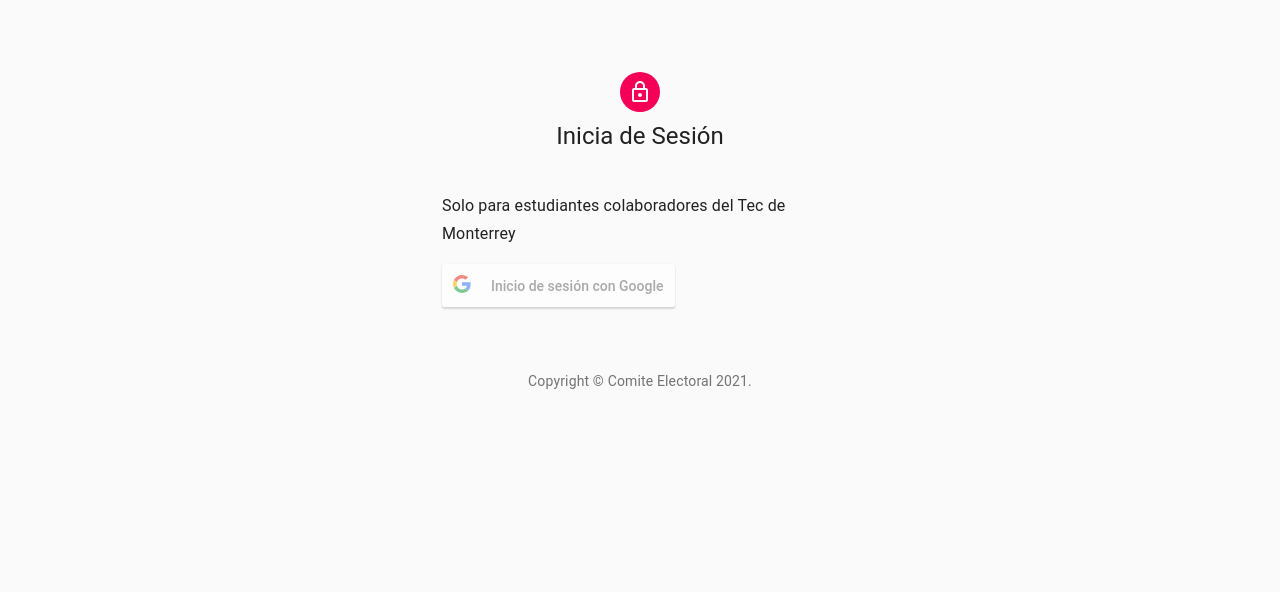
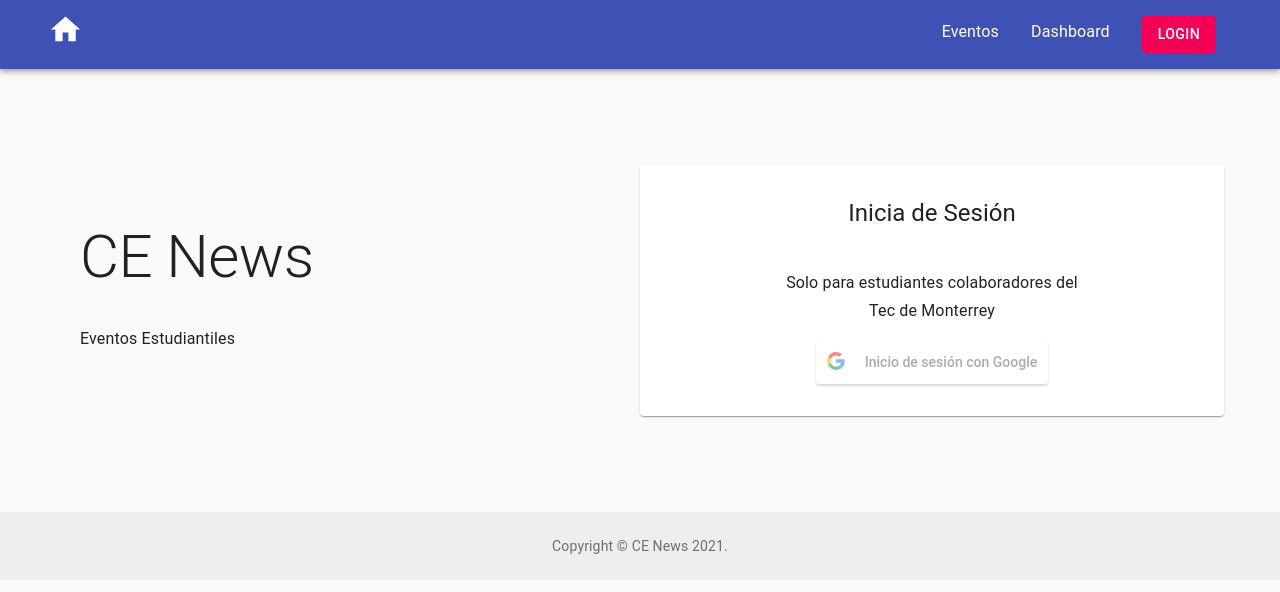
Before and after one commit to APIStear/FETEC-News, a React (Create React App) app in the folder client/: page /login in a window 1280 px wide. Shown: the top 592 px of the page. Built offline with nearby package versions, Linux system fonts and the light colour scheme; no server answers.

Commit message:
Adds navbar and footer, and finishes login design

```diff
--- a/client/src/App.js
+++ b/client/src/App.js
@@ -1,21 +1,24 @@
-import logo from './logo.svg';
+import Header from './Header';
 import './App.css';
 import SignIn from './SignIn';
 import { BrowserRouter as Router, Route, Switch} from 'react-router-dom'
 import React, { useState } from "react";
 import { getToken } from './TokenUtilities';
+import PageFooter from './PageFooter'
 
 function App() {
   const [loggedIn, setLoggedIn] = useState(getToken());
 
   return (
     <Router>
+      <Header />
       <Switch>
         <Route
           path='/login'
           render = {(props) => (<SignIn {... props}  loginHandler={setLoggedIn} />)}
         />
       </Switch>
+      <PageFooter />
     </Router>
     // <div className="App">
     //   <header className="App-header">
--- /dev/null
+++ b/client/src/Header.js
@@ -0,0 +1,77 @@
+import * as React from "react"
+import { AppBar, Button, Container, Toolbar, Hidden } from "@material-ui/core"
+import { List, ListItem, ListItemText } from "@material-ui/core"
+import { IconButton } from "@material-ui/core"
+import { Home } from "@material-ui/icons"
+import { makeStyles } from "@material-ui/core"
+import SideDrawer from "./SideDrawer"
+import { Link } from 'react-router-dom'
+const useStyles = makeStyles({
+  navbarDisplayFlex: {
+    display: `flex`,
+    justifyContent: `space-between`
+  },
+  navDisplayFlex: {
+    display: `flex`,
+    justifyContent: `space-between`
+  },
+  linkText: {
+    textDecoration: `none`,
+      color: `white`
+  }
+});
+
+const navLinks = [
+  { title: `Eventos`, path: `/events` },
+  { title: `Dashboard`, path: `/dashboard` },
+]
+
+const Header = () => {
+  const classes = useStyles();
+  return (
+    <AppBar position="static" color="primary">
+      <Toolbar>
+        <Container className={classes.navbarDisplayFlex}>
+          {/* Replace by CE Logo */}
+          <Link to="/">
+            <IconButton edge="start" color="inherit" aria-label="home">
+              <Home fontSize="large" style={{ color: "white" }} />
+            </IconButton>
+          </Link>
+          <Hidden smDown>
+            <List
+                component="nav"
+                aria-labelledby="main navigation"
+                className={classes.navDisplayFlex}
+            >
+              {navLinks.map(({ title, path }) => (
+                <Link to={path} key={title} className={classes.linkText}>
+                  <ListItem button>
+                    <ListItemText primary={title} />
+                  </ListItem>
+                </Link>
+              ))}
+            <ListItem>
+              <Button
+                  to="/login"
+                  component={Link}
+                  variant="contained"
+                  color="secondary"
+                  disableElevation
+                  className={classes.linkText}
+              >
+                Login
+              </Button>
+            </ListItem>
+            </List>
+
+          </Hidden>
+          <Hidden mdUp>
+            <SideDrawer navLinks={navLinks}/>
+          </Hidden>
+        </Container>
+      </Toolbar>
+    </AppBar>
+  )
+}
+export default Header
--- /dev/null
+++ b/client/src/PageFooter.js
@@ -0,0 +1,38 @@
+import * as React from 'react';
+import { makeStyles, Typography, Link, Container } from '@material-ui/core'
+
+const useStyles = makeStyles((theme) => ({
+  footer: {
+    padding: theme.spacing(3, 2),
+    marginTop: 'auto',
+    backgroundColor:
+      theme.palette.type === 'light' ? theme.palette.grey[200] : theme.palette.grey[800],
+  },
+}));
+
+function Copyright() {
+  return (
+    <Typography variant="body2" color="textSecondary" align="center">
+      {'Copyright © '}
+      <Link color="inherit" href="https://material-ui.com/">
+        CE News
+      </Link>{' '}
+      {new Date().getFullYear()}
+      {'.'}
+    </Typography>
+  );
+}
+
+const PageFooter = () => {
+  const classes = useStyles();
+  return (
+    <footer className={classes.footer}>
+      <Container maxWidth="sm">
+        <Copyright/>
+      </Container>
+    </footer>
+  )
+}
+
+
+export default PageFooter
--- /dev/null
+++ b/client/src/SideDrawer.js
@@ -0,0 +1,87 @@
+import {useState, Fragment} from "react"
+import { IconButton, Drawer, Button } from "@material-ui/core"
+import { Menu } from "@material-ui/icons"
+import { makeStyles } from "@material-ui/core/styles"
+import { List, ListItem, ListItemText } from "@material-ui/core"
+import { Link } from 'react-router-dom';
+
+const useStyles = makeStyles((theme) => ({
+  list: {
+    width: 250,
+  },
+  linkText: {
+    textDecoration: `none`,
+    textTransform: `uppercase`,
+    color: `white`,
+  },
+  drawerPrimary: {
+    background: theme.palette.primary.main,
+  }
+}))
+
+const SideDrawer = ({ navLinks }) => {
+  const [state, setState] = useState({ right: false });
+  const classes = useStyles();
+  const toggleDrawer = (anchor, open) => event => {
+    if (
+      event.type === "keydown" &&
+      (event.key === "Tab" || event.key === "Shift")
+    ) {
+      return
+    }
+    setState({ [anchor]: open })
+  }
+
+  const sideDrawerList = anchor => (
+    <div
+      className={classes.list}
+      role="presentation"
+      onClick={toggleDrawer(anchor, false)}
+      onKeyDown={toggleDrawer(anchor, false)}
+    >
+      <List component="nav">
+        {navLinks.map(({ title, path }) => (
+          <Link to={path} key={title} className={classes.linkText}>
+            <ListItem button>
+              <ListItemText primary={title} />
+            </ListItem>
+          </Link>
+        ))}
+        <ListItem>
+          <Button
+              to="/login"
+              component={Link}
+              variant="contained"
+              color="secondary"
+              disableElevation
+              className={classes.linkText}
+          >
+            Login
+          </Button>
+        </ListItem>
+      </List>
+    </div>
+  );
+
+  return (
+    <Fragment>
+      <IconButton
+          edge="start"
+          aria-label="menu"
+          onClick={toggleDrawer("right", true)}
+      >
+        <Menu fontSize="large" style={{ color: `white` }} />
+      </IconButton>
+      <Drawer
+          PaperProps={{className: classes.drawerPrimary}}
+          anchor="right"
+          open={state.right}
+          onOpen={toggleDrawer("right", true)}
+          onClose={toggleDrawer("right", false)}
+      >
+        {sideDrawerList("right")}
+      </Drawer>
+    </Fragment>
+  )
+}
+export default SideDrawer
--- a/client/src/SignIn.js
+++ b/client/src/SignIn.js
@@ -1,14 +1,7 @@
 import React from 'react';
-import Avatar from '@material-ui/core/Avatar';
-import Button from '@material-ui/core/Button';
 import CssBaseline from '@material-ui/core/CssBaseline';
-import TextField from '@material-ui/core/TextField';
-import FormControlLabel from '@material-ui/core/FormControlLabel';
-import Checkbox from '@material-ui/core/Checkbox';
-import Link from '@material-ui/core/Link';
 import Grid from '@material-ui/core/Grid';
 import Box from '@material-ui/core/Box';
-import LockOutlinedIcon from '@material-ui/icons/LockOutlined';
 import Typography from '@material-ui/core/Typography';
 import { makeStyles } from '@material-ui/core/styles';
 import Container from '@material-ui/core/Container';
@@ -16,26 +9,22 @@
 import axios from "axios";
 import { Paper } from '@material-ui/core';
 
-function Copyright() {
-  return (
-    <Typography variant="body2" color="textSecondary" align="center">
-      {'Copyright © '}
-      <Link color="inherit" href="https://material-ui.com/">
-        Comite Electoral
-      </Link>{' '}
-      {new Date().getFullYear()}
-      {'.'}
-    </Typography>
-  );
-}
-
-
 const useStyles = makeStyles((theme) => ({
   paper: {
-    marginTop: theme.spacing(8),
+    marginTop: theme.spacing(4),
+    marginBottom: theme.spacing(4),
+    padding: theme.spacing(4),
     display: 'flex',
     flexDirection: 'column',
     alignItems: 'center',
+    justifyContent: 'center'
+  },
+  title: {
+    marginTop: theme.spacing(8),
+    padding: theme.spacing(3),
+    "& h2": {
+      marginTop: theme.spacing(4)
+    }
   },
   avatar: {
     margin: theme.spacing(1),
@@ -44,6 +33,11 @@
   form: {
     width: '100%', // Fix IE 11 issue.
     marginTop: theme.spacing(1),
+  },
+  centerText: {
+    display: 'flex',
+    alignItems: 'center',
+    justifyContent: 'center',
   },
   submit: {
     margin: theme.spacing(3, 0, 2),
@@ -75,20 +69,29 @@
     console.log('error :>> ', error);
   }
   return (
-    <Container component="main" maxWidth="xs">
+    <Container component="main" maxWidth="xl">
       <CssBaseline />
       <div className={classes.paper}>
-        <Avatar className={classes.avatar}>
-          <LockOutlinedIcon />
-        </Avatar>
+        <Grid container >
+          <Grid item md={6} className={classes.title}>
+          <Typography component="h1" variant="h2">
+            CE News
+          </Typography>
+          <Typography component="h2" variant="subtitle1">
+            Eventos Estudiantiles
+          </Typography>
+
+          </Grid>
+          <Grid item md={6}>
+            <Paper className={classes.paper}>
               <Typography component="h1" variant="h5">
                 Inicia de Sesión
               </Typography>
-        <Box mt={5} >
-          <Typography justify="center" variant="subtitle1">
+              <Box mt={5} width="60%">
+                <Typography variant="subtitle1" align="center">
                   Solo para estudiantes colaboradores del Tec de Monterrey
                 </Typography>
-          <Box mt={2}>
+                <Box mt={2} className={classes.centerText}>
 
                   <GoogleLogin
                       clientId={process.env.REACT_APP_GOOGLE_CLIENT_ID}
@@ -99,10 +102,11 @@
                   />
                 </Box>
               </Box>
+            </Paper>
+          </Grid>
+
+        </Grid>
       </div>
-      <Box mt={8}>
-        <Copyright />
-      </Box>
     </Container>
   );
 }
```
Also changed, not shown: client/src/Footer.js (deleted), client/src/PageNavbar.js (deleted). Lines whose indentation alone changed are shown as unchanged.
